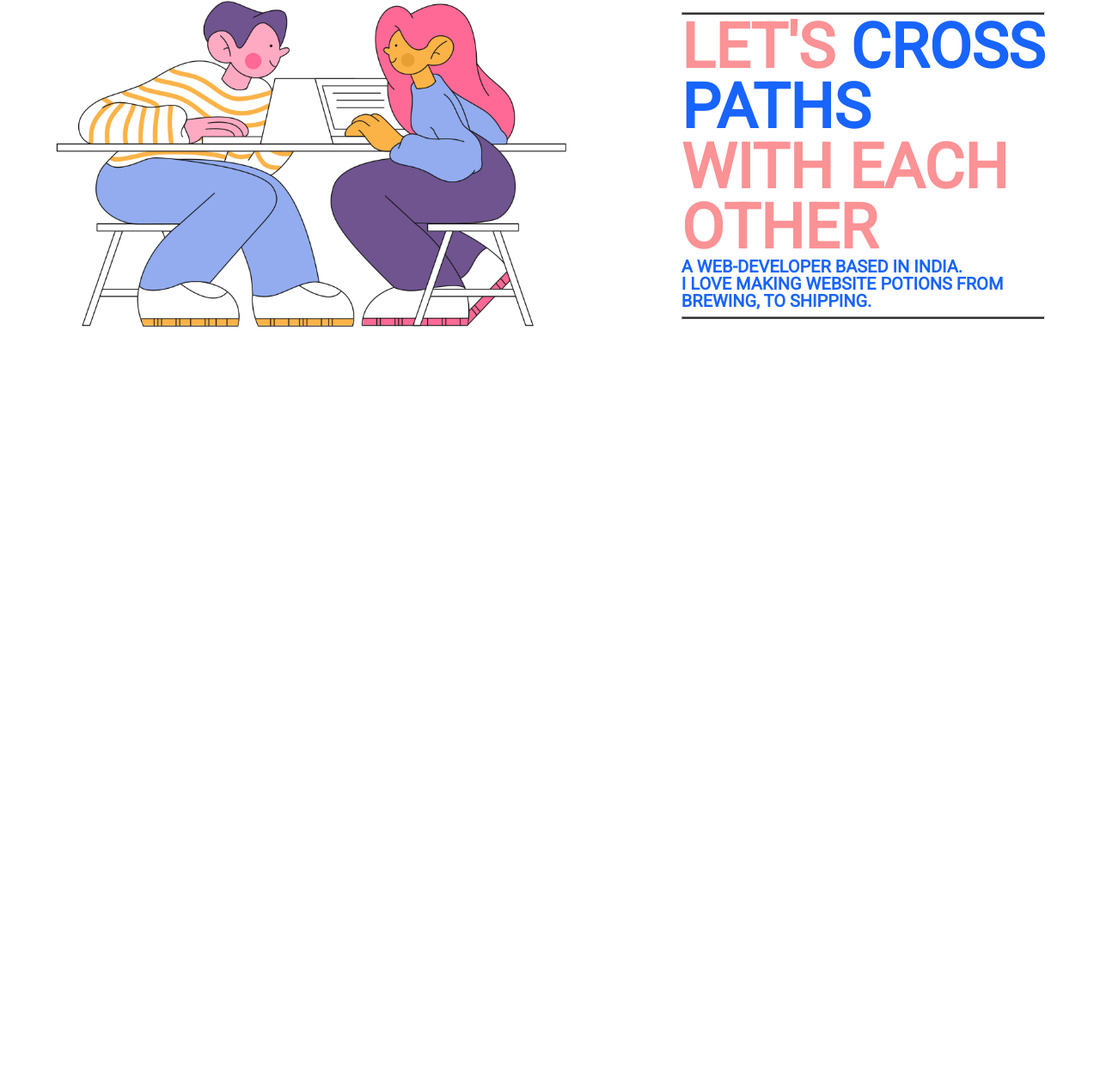
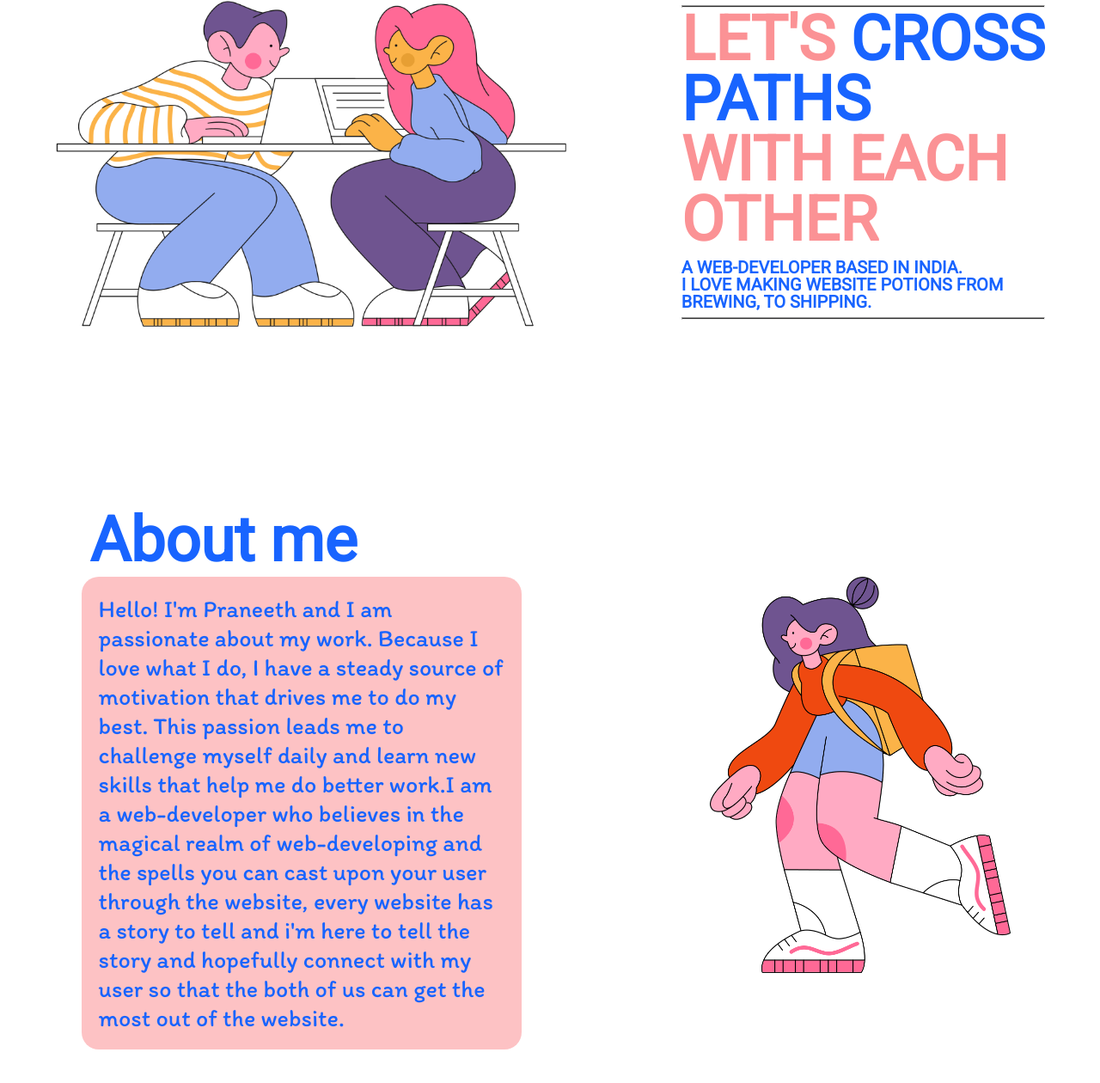
Before and after one commit to NotPraneeth/4th-website, a plain HTML site: page index.html in a window 1280 px wide. Shown: the part 214-1474 px from the top of the page at 86% size. Before the commit the page ends 800 px from the top, so only its background shows below. Drawn offline with Linux system fonts and the light colour scheme; a web font is replaced by a local one.

Commit message:
worked on the second page

```diff
--- a/index.html
+++ b/index.html
@@ -36,5 +36,18 @@
             </div>
         </div>
     </section>
+    <section class="pg">
+        <div class="about-wrapper">
+            <div class="about-container">
+                <h1 class="about-title">About me</h1>
+                <p class="about-txt">Hello! I'm Praneeth and I am passionate about my work. Because I love what I do, I have a steady source of motivation that drives me to do my best. This passion leads me to challenge myself daily and learn new skills that help me do better work.I am a web-developer who believes in the magical realm of web-developing and the spells you can cast upon your user through the website, every website has a story to tell and i'm here to tell the story and hopefully connect with my user so that the both of us can get the most out of the website.
+                </p>
+            </div>
+            <div class="about-illustration">
+                <img class= "about-illustration" src="./assets/backpack-woman.png">
+            </div>
+        </div>
+
+    </section>
 </body>
 </html>
--- a/main.css
+++ b/main.css
@@ -55,13 +55,13 @@ nav ul li a{
 .hero-line-top{
     margin-bottom: 2px;
     background-color: #333;
-    height: 2px;
+    height: 1px;
 }
 
 .hero-line-bottom{
     margin-top: 8px;
     background-color: #333;
-    height: 2px;
+    height: 1.5px;
 }
 
 .landing-cont .hero-txt .flavor {
@@ -69,8 +69,37 @@ nav ul li a{
   }
 
 .hero-mini-txt{
+    margin-top: 10px;
     font-size: 20px;
     line-height: 20px;
     color: #1864FF;
 
 }
+
+.about-wrapper{
+    display: flex;
+    justify-content: space-around;
+    align-items: center;
+}
+
+.about-container{
+    width: 40%;
+}
+.about-title{
+    font-size: 72px;
+    color: #1864FF;
+}
+
+.about-txt{
+    font-size: 28px;
+    color: #1864FF;
+    background: #fb92968f;
+    padding: 20px 20px 20px 20px;
+    border-radius: 20px;
+    font-family: 'itim';
+    transform: translateX(-10px);
+}
+
+.about-illustration{
+    width: 350px;
+}
```
Also changed, not shown: assets/backpack-woman.png (added).
